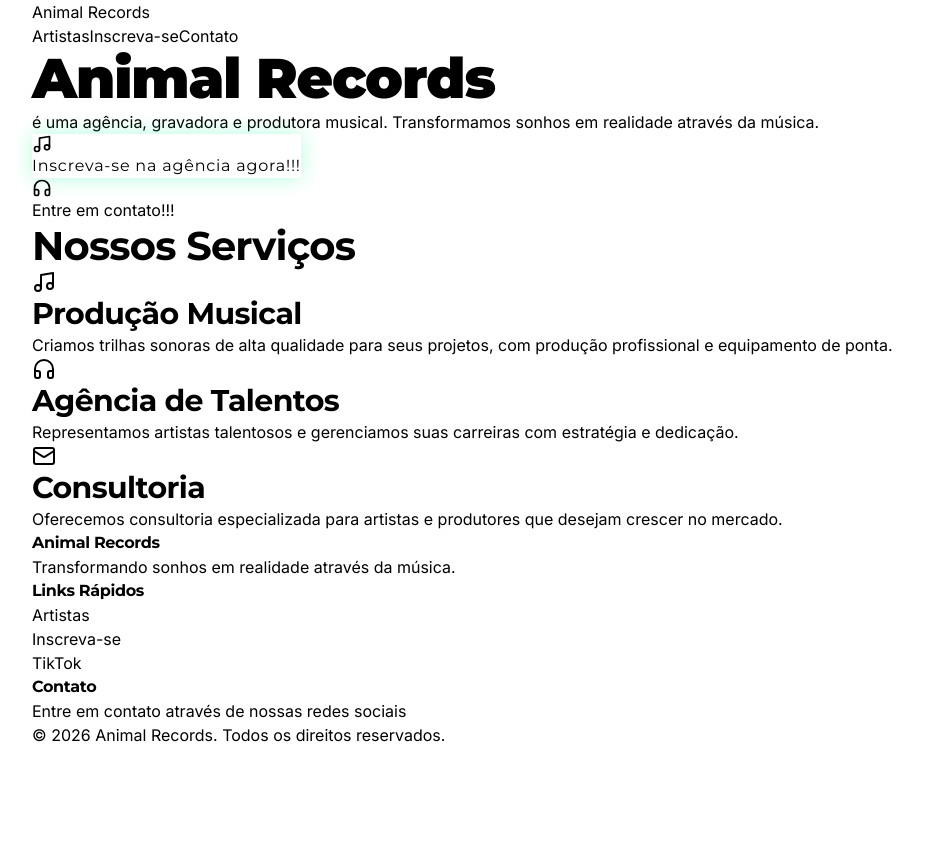
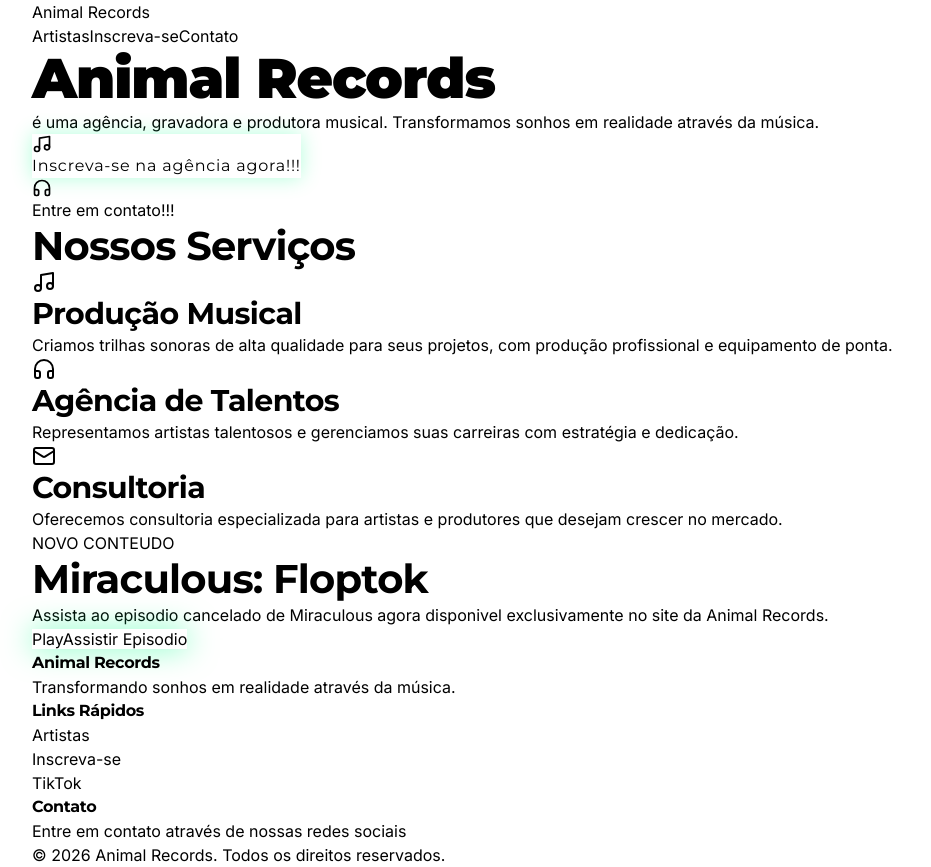
Before and after one commit to joaorafaelbritesgarcia/animal-records, a React (Vite) app in the folder client/: page / in a window 1280 px wide. Shown: the whole page, without its empty margins (0-931 px from the left). Before the commit the page ends 800 px from the top, so only its background shows below. Built offline with nearby package versions, Linux system fonts and the light colour scheme; grey boxes are pictures that could not be loaded.

Commit message:
Checkpoint: Adicionada seção destacada na página inicial (Home) com banner do episódio de Miraculous: Floptok. Inclui badge "NOVO CONTEÚDO", título, descrição e botão "Assistir Episódio" que leva à página do player com o vídeo sem marca d'água.

```diff
--- a/client/src/pages/Home.tsx
+++ b/client/src/pages/Home.tsx
@@ -162,6 +162,38 @@ export default function Home() {
         </div>
       </section>
 
+      {/* Miraculous Episode Section */}
+      <section className="py-24 bg-gradient-to-r from-primary/20 to-primary/10 relative overflow-hidden">
+        <div className="absolute inset-0 -z-10 opacity-10">
+          <div className="absolute top-0 left-0 w-96 h-96 bg-primary rounded-full blur-3xl" />
+          <div className="absolute bottom-0 right-0 w-96 h-96 bg-primary rounded-full blur-3xl" />
+        </div>
+
+        <div className="container">
+          <div className="max-w-4xl mx-auto text-center">
+            <div className="inline-block bg-primary text-white px-6 py-2 rounded-full mb-6 font-bold text-sm">
+              NOVO CONTEUDO
+            </div>
+            <h2 className="text-5xl lg:text-6xl font-black font-montserrat text-foreground mb-6">
+              Miraculous: Floptok
+            </h2>
+            <p className="text-xl text-gray-700 mb-8 max-w-2xl mx-auto">
+              Assista ao episodio cancelado de Miraculous agora disponivel exclusivamente no site da Animal Records.
+            </p>
+            <a
+              href="/episode"
+              className="inline-flex items-center gap-3 bg-primary text-white font-montserrat font-bold px-10 py-5 rounded-sm hover:scale-105 transition-all duration-200 border-0 text-lg"
+              style={{
+                boxShadow: "0 0 30px rgba(0, 255, 136, 0.5)",
+              }}
+            >
+              <span>Play</span>
+              Assistir Episodio
+            </a>
+          </div>
+        </div>
+      </section>
+
       {/* Embedded Google Form Modal */}
       {showForm && (
         <div className="fixed inset-0 bg-black/50 z-50 flex items-center justify-center p-4">
```
